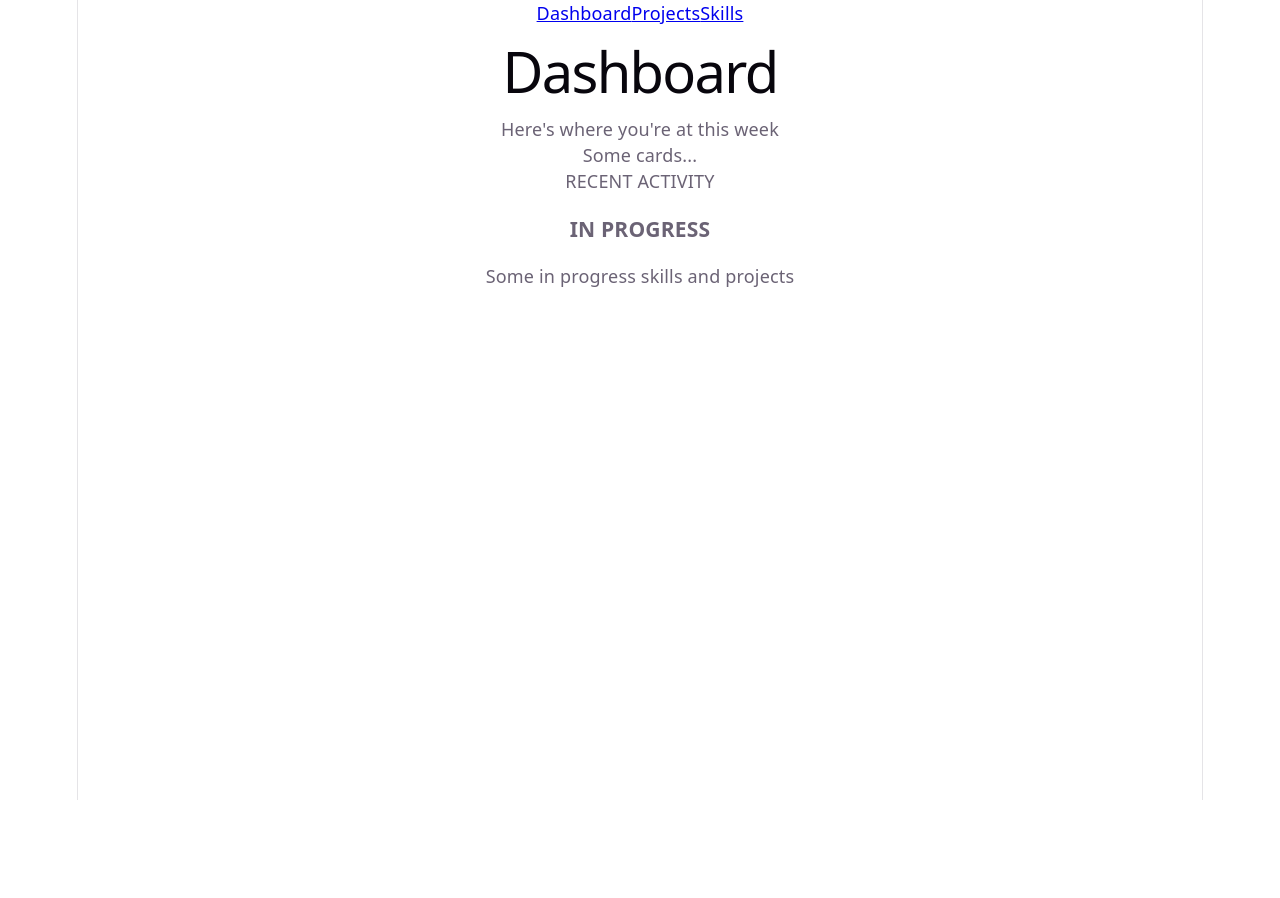
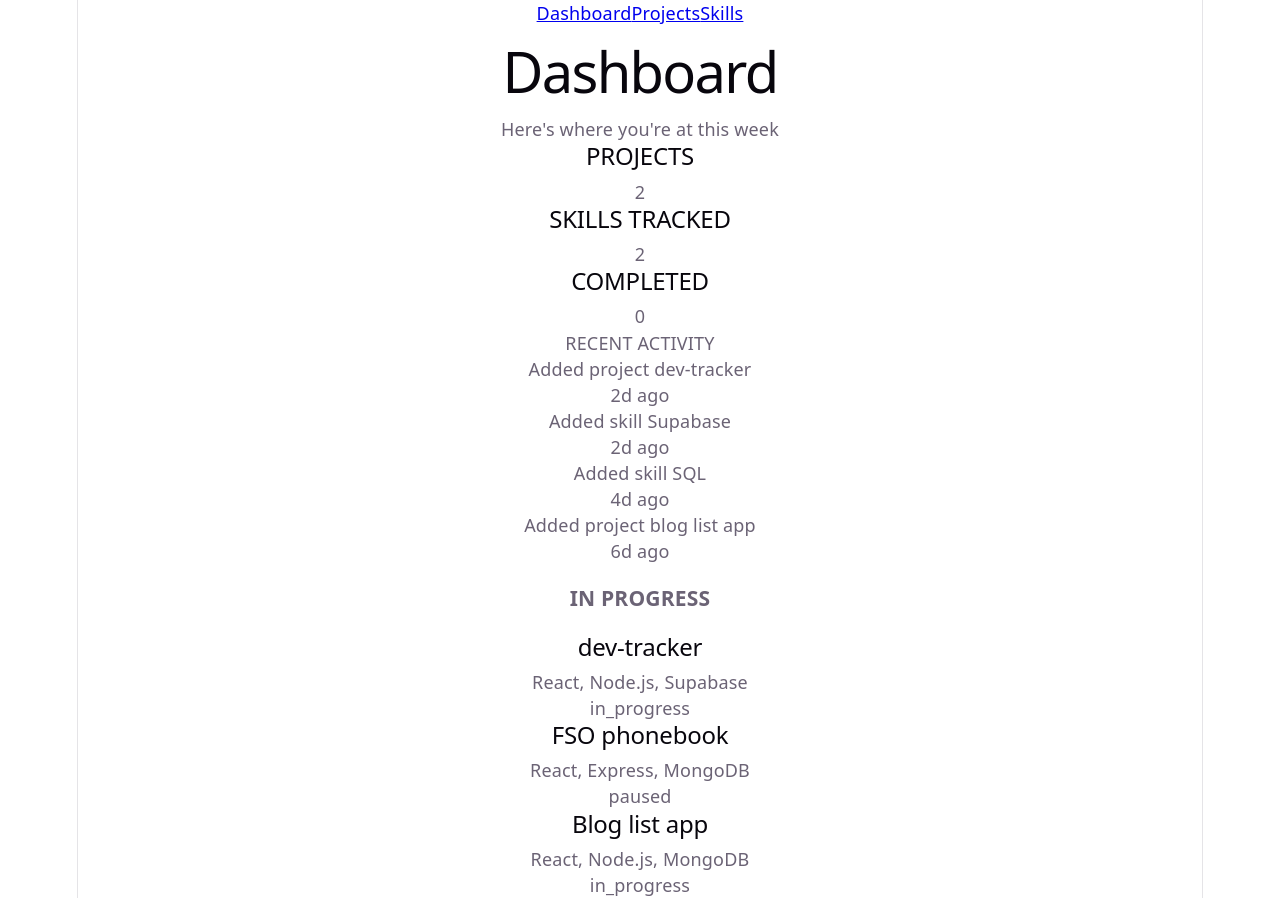
Before and after one commit to tomi-0/dev-tracker, a React (Vite) app in the folder client/: page / in a window 1280 px wide. Before the commit the page ends 800 px from the top, so only its background shows below. Built offline with nearby package versions, Linux system fonts and the light colour scheme.

Commit message:
add page content

```diff
--- a/client/src/App.jsx
+++ b/client/src/App.jsx
@@ -1,4 +1,7 @@
 import { BrowserRouter as Router, Routes, Route } from 'react-router-dom'
+import { useState } from 'react'
+
+import { initialProjects, initialSkills, initialActivityLog } from './data/testData'
 
 import Navbar from './components/Navbar'
 import Dashboard from './pages/Dashboard'
@@ -8,6 +11,13 @@ import Skills from './pages/Skills'
 import './App.css'
 
 const App = () => {
+  // if both Dashboard and Projects need access to the same projects data,
+  // pass it down as props, otherwise they each have their own separate copy
+  // and adding a project on the Projects page wouldn't show up on the Dashboard
+  const [skills, setSkills] = useState(initialSkills)
+  const [projects, setProjects] = useState(initialProjects)
+  const [activityLog, setActivityLog] = useState(initialActivityLog)
+
   return (
     // Router watches the URL in the browser's address bar. When it changes, instead of making a server request,
     // it just re-renders the matching component. The server is never contacted
@@ -16,9 +26,9 @@ const App = () => {
       {/*container for all your route definitions, only renders the first route that matches.*/}
       <Routes>
         {/*Route — defines a single path and what component to render for it*/}
-        <Route path="/" element={<Dashboard />}/>
-        <Route path="/projects" element={<Projects />}/>
-        <Route path="/skills" element={<Skills />}/>
+        <Route path="/" element={<Dashboard skills={skills} projects={projects} activityLog={activityLog}/>}/>
+        <Route path="/projects" element={<Projects projects={projects} setProjects={setProjects} activityLog={activityLog} setActivityLog={setActivityLog}/>}/>
+        <Route path="/skills" element={<Skills skills={skills} setSkills={setSkills} activityLog={activityLog} setActivityLog={setActivityLog}/>}/>
       </Routes>
     </Router>
   )
--- /dev/null
+++ b/client/src/components/ActivityCard.jsx
@@ -0,0 +1,11 @@
+const ActivityCard = ({data}) => {
+
+  return(
+    <div>
+      <h2>{data.name}</h2>
+      <p>{data.number}</p>
+    </div>
+  )
+}
+
+export default ActivityCard
--- /dev/null
+++ b/client/src/components/ActivityLog.jsx
@@ -0,0 +1,25 @@
+const timeAgo = (date1, date2) => {
+  // difference in milliseconds
+  const diffMs = date1 - date2
+  const diffDays = Math.floor(diffMs / (1000* 60 * 60 *24))
+  const diffHours = Math.floor(diffMs/ (1000 * 60 * 60))
+
+  if (diffDays >= 1) return `${diffDays}d ago`
+  if (diffHours >= 1) return `${diffHours}h ago`
+  return "just now"
+
+}
+
+const ActivityLog = ({activity}) => {
+  const today = new Date()
+  today.getDate()
+
+  return(
+    <div>
+      <p>{activity.message}</p>
+      <p>{timeAgo(new Date(), new Date(activity.date))}</p>
+    </div>
+  )
+}
+
+export default ActivityLog
--- a/client/src/components/Form.jsx
+++ /dev/null
@@ -1,5 +0,0 @@
-const Form = () => {
-
-}
-
-export default Form
--- /dev/null
+++ b/client/src/components/ProjectCard.jsx
@@ -0,0 +1,13 @@
+const ProjectCard= ({project}) => {
+  return(
+    <div className="project-card">
+      <div>
+        <h2>{project.name}</h2>
+        <p>{project.stack}</p>
+      </div>
+      <p>{project.status}</p>
+    </div>
+  )
+}
+
+export default ProjectCard
--- /dev/null
+++ b/client/src/components/ProjectForm.jsx
@@ -0,0 +1,5 @@
+const ProjectForm = () => {
+
+}
+
+export default ProjectForm
--- /dev/null
+++ b/client/src/components/SkillCard.jsx
@@ -0,0 +1,22 @@
+const SkillCard = ({ skill }) => {
+  const confidenceLabel = {
+    1:"Beginner",
+    2:"Beginner",
+    3:"Learning",
+    4:"Confident",
+    5:"Expert"
+  }
+
+  return(
+    <div>
+      <h2>{skill.name}</h2>
+      <p>Skill bar</p>
+      <div>
+        <p>{confidenceLabel[skill.confidence]}</p>
+        <p>{skill.confidence}</p>
+      </div>
+    </div>
+  )
+}
+
+export default SkillCard
--- /dev/null
+++ b/client/src/components/SkillForm.jsx
@@ -0,0 +1,5 @@
+const SkillForm = () => {
+
+}
+
+export default SkillForm
--- /dev/null
+++ b/client/src/data/testData.js
@@ -0,0 +1,33 @@
+export const initialProjects = [
+  { id: 1, name: "dev-tracker", description: "Full stack app to log projects and skills", stack: "React, Node.js, Supabase", status: "in_progress", dateAdded: "2026-03-12" },
+  { id: 2, name: "FSO notes app", description: "Notes app built during Full Stack Open part 3", stack: "React, Express, MongoDB", status: "completed", dateAdded: "2026-02-20" },
+  { id: 3, name: "FSO phonebook", description: "Phonebook backend with REST API and MongoDB", stack: "React, Express, MongoDB", status: "paused", dateAdded: "2026-03-01" },
+  { id: 4, name: "Countries app", description: "Browse countries using a public REST API", stack: "React, REST API", status: "completed", dateAdded: "2026-02-10" },
+  { id: 5, name: "Blog list app", description: "Full stack blog listing app with auth", stack: "React, Node.js, MongoDB", status: "in_progress", dateAdded: "2026-03-08" },
+]
+
+export const initialSkills = [
+  { id: 1, name: "React", confidence: 4, category: "Frontend", dateAdded: "2026-02-01" },
+  { id: 2, name: "Node.js", confidence: 3, category: "Backend", dateAdded: "2026-03-01" },
+  { id: 3, name: "Express.js", confidence: 3, category: "Backend", dateAdded: "2026-03-01" },
+  { id: 4, name: "JavaScript", confidence: 4, category: "Language", dateAdded: "2026-01-15" },
+  { id: 5, name: "MongoDB", confidence: 3, category: "Database", dateAdded: "2026-03-05" },
+  { id: 6, name: "Supabase", confidence: 2, category: "Database", dateAdded: "2026-03-12" },
+  { id: 7, name: "CSS", confidence: 3, category: "Frontend", dateAdded: "2026-01-20" },
+  { id: 8, name: "Git", confidence: 3, category: "Tools", dateAdded: "2026-01-15" },
+  { id: 9, name: "REST APIs", confidence: 4, category: "Concepts", dateAdded: "2026-02-15" },
+  { id: 10, name: "SQL", confidence: 2, category: "Database", dateAdded: "2026-03-10" },
+]
+
+export const initialActivityLog = [
+  { id: 1, type: "project_added", message: "Added project dev-tracker", date: "2026-03-12" },
+  { id: 2, type: "skill_added", message: "Added skill Supabase", date: "2026-03-12" },
+  { id: 3, type: "skill_added", message: "Added skill SQL", date: "2026-03-10" },
+  { id: 4, type: "project_added", message: "Added project blog list app", date: "2026-03-08" },
+  { id: 5, type: "project_updated", message: "Marked FSO phonebook as paused", date: "2026-03-05" },
+  { id: 6, type: "skill_added", message: "Added skill MongoDB", date: "2026-03-05" },
+  { id: 7, type: "project_added", message: "Added project FSO phonebook", date: "2026-03-01" },
+  { id: 8, type: "skill_added", message: "Added skill Node.js", date: "2026-03-01" },
+  { id: 9, type: "project_updated", message: "Marked FSO notes app as completed", date: "2026-02-20" },
+  { id: 10, type: "project_added", message: "Added project FSO notes app", date: "2026-02-20" },
+]
--- a/client/src/pages/Dashboard.jsx
+++ b/client/src/pages/Dashboard.jsx
@@ -1,15 +1,41 @@
-const Dashboard = () => {
+import { useState } from "react"
+import ProjectCard from "../components/ProjectCard"
+import ActivityLog from "../components/ActivityLog"
+import ActivityCard from "../components/ActivityCard"
+
+const Dashboard = ({skills, projects, activityLog}) => {
+  const weekAgo = new Date()
+  weekAgo.setDate(weekAgo.getDate() - 7)
+
+  const recentProjects = projects.filter(p => (new Date(p.dateAdded) >= weekAgo))
+  const recentActivity = activityLog.filter(a => (new Date(a.date) >= weekAgo))
+  const recentSkills = skills.filter(s => (new Date(s.dateAdded) >= weekAgo))
+  const inProgress = projects.filter(p => (p.status === "in_progress" || p.status === "paused"))
+
+  const cardObject = [
+    {id: 0, name:"PROJECTS", number:recentProjects.length},
+    {id: 1, name:"SKILLS TRACKED", number:recentSkills.length},
+    {id: 2, name:"COMPLETED", number:recentProjects.filter(p => p.status === "completed").length}
+  ]
+
   return(
     <section>
       <h1>Dashboard</h1>
       <p>Here's where you're at this week</p>
 
-      <p>Some cards...</p>
+      {cardObject.map(d => (<ActivityCard key={d.id} data={d}/>))}
 
-      <p>RECENT ACTIVITY</p>
+      <div>
+        <p>RECENT ACTIVITY</p>
+        {recentActivity.map(activity => (<ActivityLog key={activity.id} activity={activity}/>))}
+      </div>
 
-      <h3>IN PROGRESS</h3>
-      <p>Some in progress skills and projects</p>
+      <div>
+        <h3>IN PROGRESS</h3>
+        {inProgress.map(project => (<ProjectCard key={project.id} project={project}/>))}
+      </div>
+
+
     </section>
   )
 }
--- a/client/src/pages/Projects.jsx
+++ b/client/src/pages/Projects.jsx
@@ -1,4 +1,9 @@
-const Projects = () => {
+import { useState } from "react"
+import { initialProjects, initialSkills } from "../data/testData"
+import ProjectCard from "../components//ProjectCard"
+
+const Projects = ({projects, setProjects, activityLog, setActivityLog}) => {
+
   return(
     <section>
       <h1>Projects</h1>
@@ -6,7 +11,10 @@ const Projects = () => {
 
       <button>+ New projext</button>
 
-      <p>List of projects...</p>
+      {projects.map(project =>
+        <ProjectCard key={project.id} project={project}/>
+      )}
+
     </section>
   )
 }
--- a/client/src/pages/Skills.jsx
+++ b/client/src/pages/Skills.jsx
@@ -1,4 +1,9 @@
-const Skills = () => {
+import { useState } from 'react'
+import { initialSkills } from '../data/testData'
+import SkillCard from "../components/SkillCard"
+
+const Skills = ({skills, setSkills, activityLog, setActivityLog}) => {
+
   return(
     <section>
       <h1>Skills</h1>
@@ -6,7 +11,9 @@ const Skills = () => {
 
       <button>+ Log skill</button>
 
-      <p>list all skills</p>
+      {skills.map(skill => (
+        <SkillCard key={skill.id} skill={skill} />
+      ))}
     </section>
   )
 }
```
